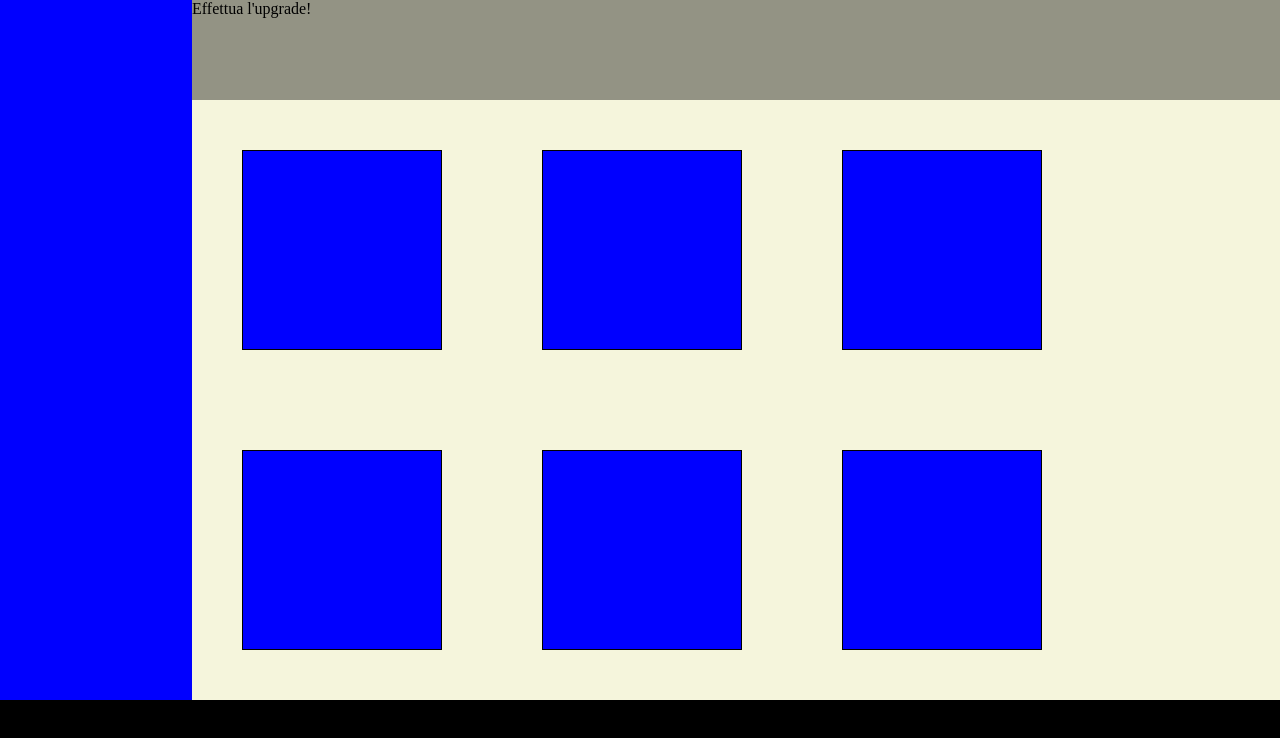
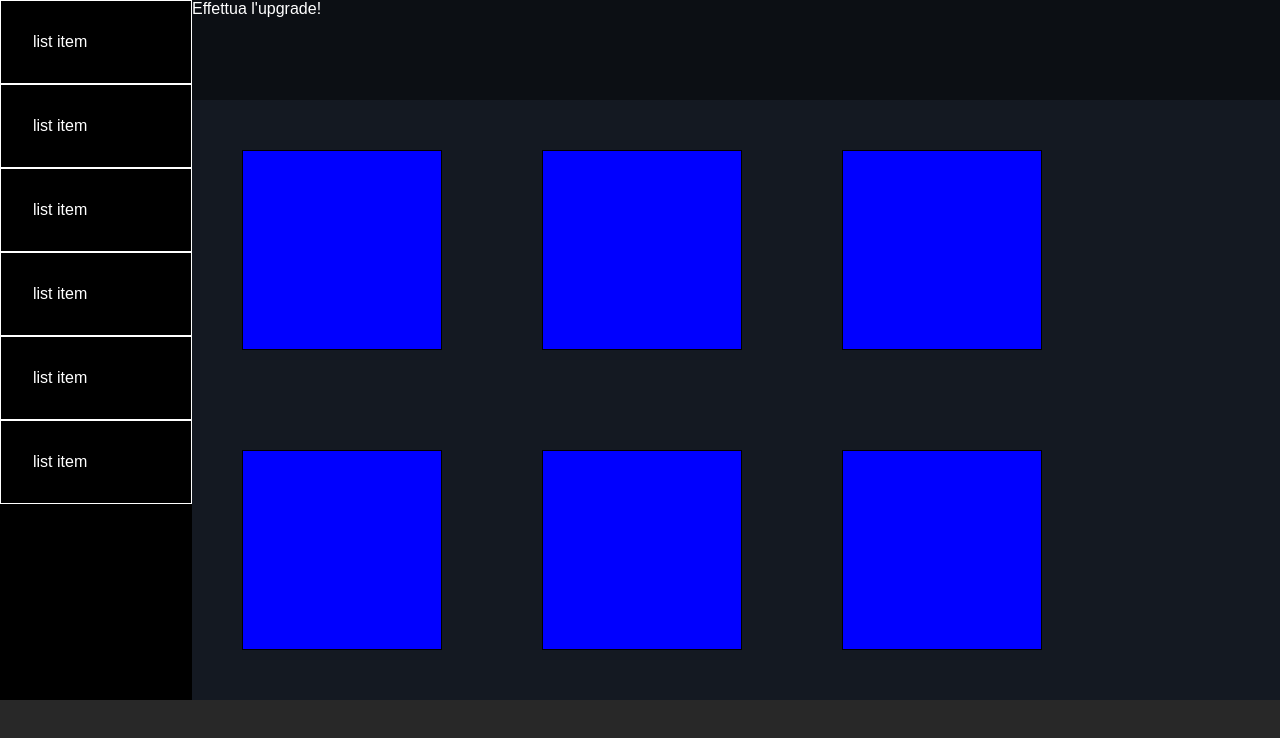
Before and after one commit to AndrewScacchi/html-css-spotifyweb, a plain HTML site: page index.html in a window 1280 px wide. Drawn offline with Linux system fonts and the light colour scheme.

Commit message:
final evening commit, reworked semantic and position, cleaned code

```diff
--- a/index.html
+++ b/index.html
@@ -10,11 +10,19 @@
     <!-- FontAwesome -->
     <script src="https://kit.fontawesome.com/50320cf54b.js" crossorigin="anonymous"></script>
 </head>
-<body class="wrapper">
-        <main class="flex-row">
-            <nav class="side-navbar">
+<body class="wrapper flex-row">
+        <header class="aside-navbar flex-col">
+            <ul>
+                <li>list item</li>
+                <li>list item</li>
+                <li>list item</li>
+                <li>list item</li>
+                <li>list item</li>
+                <li>list item</li>
+            </ul>
+        </header>
+        <main>
 
-            </nav>
             <div class="container flex-row">
                 <div class="fixed-upper">
                     <div class="btn call">Effettua l'upgrade!</div>
--- a/style.css
+++ b/style.css
@@ -5,54 +5,29 @@
     margin: 0;
     box-sizing: border-box;
 }
-
 .wrapper {
     height: 100vh;
     width: 100%;
     overflow: hidden;
+    font-family: ‘Montserrat’, sans-serif;;
 }
-
 
 
 /* MAIN & CONTAINER */
 main {
-    width: 100%;
+    width: 85%;
     min-height: calc(100vh - 100px);
-    justify-content: flex-end;
-    position: relative;
-}
-
-/* Upper call to action oversection */
-.fixed-upper {
-    position: fixed;
-    top: 0;
-    z-index: 10;
-    height: 100px;
-    width: 100%;
-    background-color: rgba(0, 0, 0, 0.4);
-}
-
-
-/* navbar on the side yeah */
-.side-navbar {
-    position: fixed;
-    left: 0;
-    top: 0;
-    width: 15%;
-    height: calc(100vh - 100px);
-    background-color: blue;
 }
 
 /* Container Div */
 .container {
     position: relative;
-    width: 85%;
     height: calc(100vh - 100px);
     overflow-y: scroll ;
-    background-color: beige;
+    background-color: #141922;
+    color: white;
 
     padding-top: 100px;
-
 }
 
 /* debug */
@@ -65,8 +40,32 @@ main {
 }
 /* debug */
 
+/* Upper call to action oversection */
+.fixed-upper {
+    position: fixed;
+    top: 0;
+    z-index: 10;
+    height: 100px;
+    width: 100%;
+    background-color: rgba(0, 0, 0, 0.4);
+}
 
-
+/* Navbar on the side yeah */
+.aside-navbar {
+    /* position: fixed;
+    left: 0;
+    top: 0; */
+    width: 15%;
+    height: calc(100vh - 100px);
+    background-color: black;
+    color: white;
+    overflow-y: auto;
+}
+li {
+    font-size: 1em;
+    padding: 2em;
+    border: 1px solid white;
+}
 
 /* Footer Settings */
 footer {
@@ -75,9 +74,7 @@ footer {
     bottom: 0;
     width: 100%;
     height: 100px;
-
-    /* debug */
-    background-color: black;
+    background-color: #282828;
 }
 
 
@@ -88,3 +85,8 @@ footer {
     flex-direction: row;
     flex-wrap: wrap;
 }
+.flex-col {
+    display: flex;
+    flex-direction: column;
+    flex-wrap: nowrap;
+}
```
